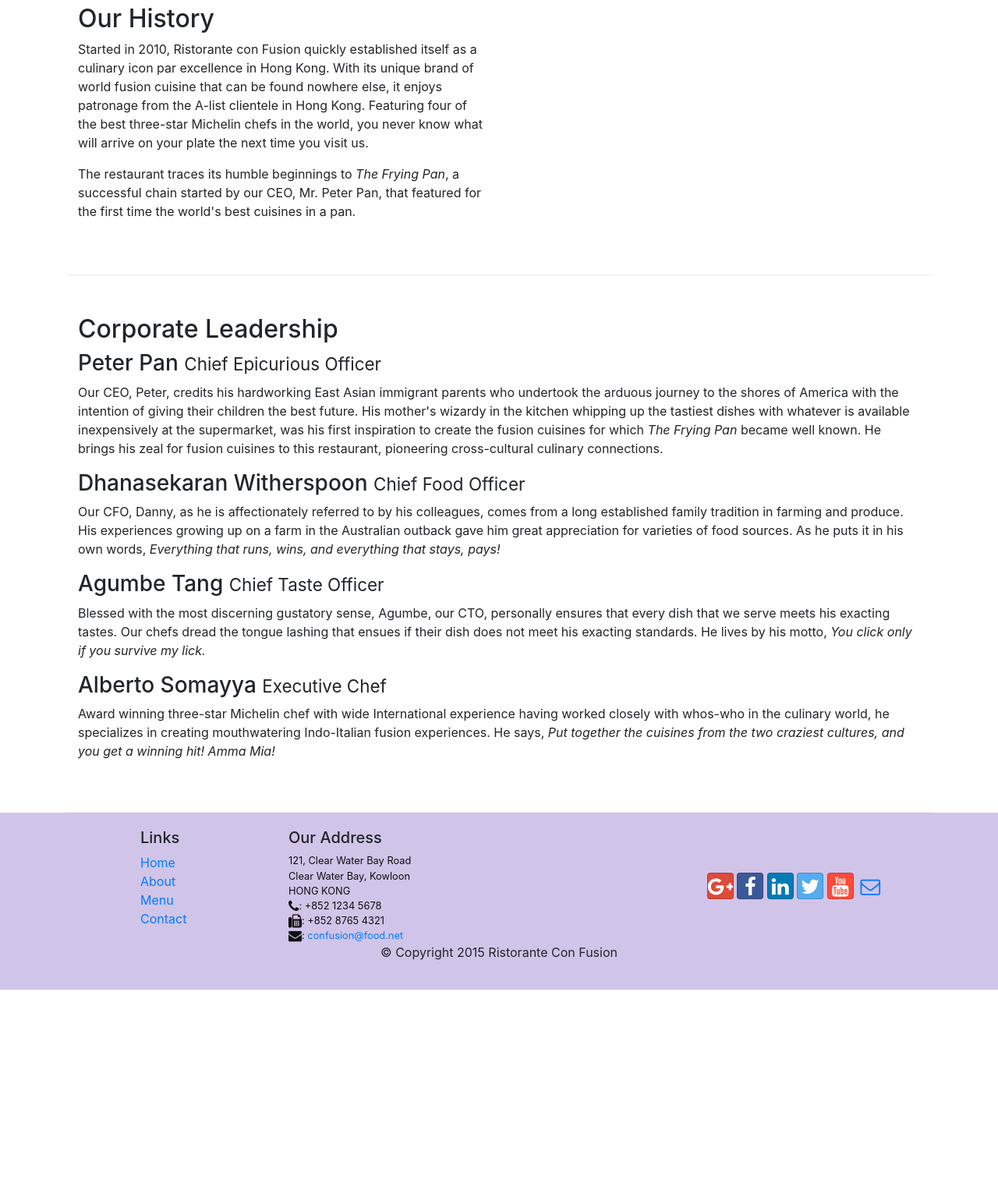
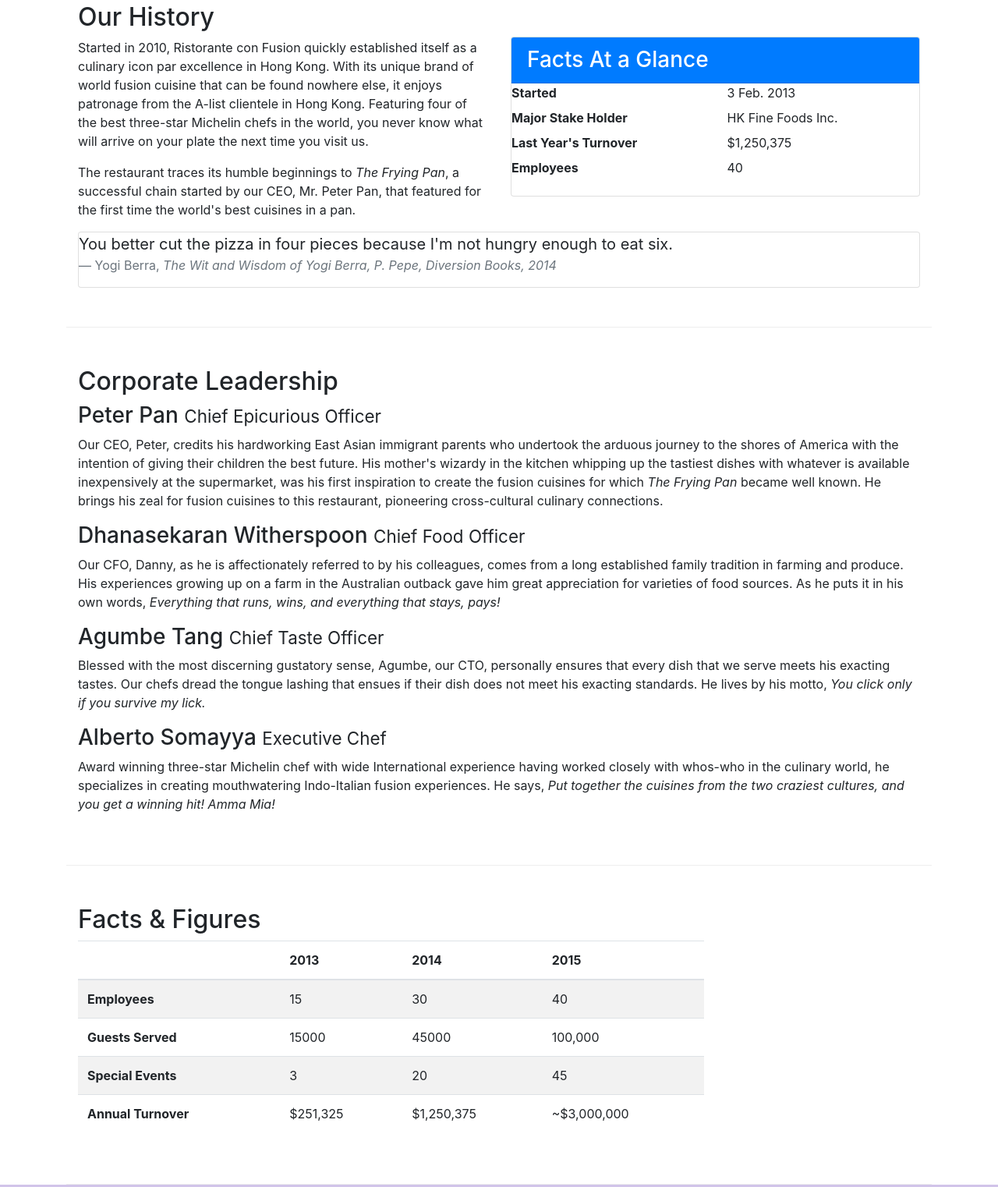
Before and after one commit to mateopy/conFusion, a website: page aboutus.html in a window 1280 px wide. Shown: the part 488-2010 px from the top of the page at 78% size. Before the commit the page ends 1757 px from the top, so only its background shows below. Drawn offline with nearby package versions, Linux system fonts and the light colour scheme.

Commit message:
Tables and Cards

```diff
--- a/aboutus.html
+++ b/aboutus.html
@@ -42,8 +42,7 @@
                     <h1>Ristorante con Fusion</h1>
                     <p>We take inspiration from the World's best cuisines, and create a unique fusion experience. Our lipsmacking creations will tickle your culinary senses!</p>
                 </div>
-                <div class="col col-sm">
-                </div>
+
             </div>
         </div>
     </header>
@@ -66,8 +65,35 @@
                 <p>Started in 2010, Ristorante con Fusion quickly established itself as a culinary icon par excellence in Hong Kong. With its unique brand of world fusion cuisine that can be found nowhere else, it enjoys patronage from the A-list clientele in Hong Kong.  Featuring four of the best three-star Michelin chefs in the world, you never know what will arrive on your plate the next time you visit us.</p>
                 <p>The restaurant traces its humble beginnings to <em>The Frying Pan</em>, a successful chain started by our CEO, Mr. Peter Pan, that featured for the first time the world's best cuisines in a pan.</p>
             </div>
-            <div class="col-sm-6 col-xl-6">
-            </div>
+            <div class="col-12 col-sm-6">
+                    <div class="card">
+                        <h3 class="card-header bg-primary text-white">Facts At a Glance</h3>
+                        <div class="card-block">
+                            <dl class="row">
+                                <dt class="col-6">Started</dt>
+                                <dd class="col-6">3 Feb. 2013</dd>
+                                <dt class="col-6">Major Stake Holder</dt>
+                                <dd class="col-6">HK Fine Foods Inc.</dd>
+                                <dt class="col-6">Last Year's Turnover</dt>
+                                <dd class="col-6">$1,250,375</dd>
+                                <dt class="col-6">Employees</dt>
+                                <dd class="col-6">40</dd>
+                           </dl>
+                        </div>
+                    </div>
+                </div>
+                <div class="col-12">
+                        <div class="card card-block bg-faded">
+                            <blockquote class="blockquote">
+                                <p class="mb-0">You better cut the pizza in four pieces because
+                                    I'm not hungry enough to eat six.</p>
+                                <footer class="blockquote-footer">Yogi Berra,
+                                  <cite title="Source Title">The Wit and Wisdom of Yogi Berra,
+                                    P. Pepe, Diversion Books, 2014</cite>
+                                </footer>
+                            </blockquote>
+                        </div>
+                    </div>
         </div>
 
 
@@ -84,6 +110,53 @@
                 <p class="hidden-xs-down">Award winning three-star Michelin chef with wide International experience having worked closely with whos-who in the culinary world, he specializes in creating mouthwatering Indo-Italian fusion experiences. He says, <em>Put together the cuisines from the two craziest cultures, and you get a winning hit! Amma Mia!</em></p>
             </div>
        </div>
+
+       <div class="row row-content">
+        <div class="col-12 col-sm-9">
+            <h2>Facts &amp; Figures</h2>
+            <div class="table-responsive">
+                <table class="table table-striped">
+                <thead class="thead-inverse">
+                    <tr>
+                        <th>&nbsp;</th>
+                        <th>2013</th>
+                        <th>2014</th>
+                        <th>2015</th>
+                    </tr>
+                </thead>
+                <tbody>
+                    <tr>
+                        <th>Employees</th>
+                        <td>15</td>
+                        <td>30</td>
+                        <td>40</td>
+                    </tr>
+                    <tr>
+                        <th>Guests Served</th>
+                        <td>15000</td>
+                        <td>45000</td>
+                        <td>100,000</td>
+                    </tr>
+                    <tr>
+                        <th>Special Events</th>
+                        <td>3</td>
+                        <td>20</td>
+                        <td>45</td>
+                    </tr>
+                    <tr>
+                        <th>Annual Turnover</th>
+                        <td>$251,325</td>
+                        <td>$1,250,375</td>
+                        <td>~$3,000,000</td>
+                    </tr>
+                </tbody>
+                </table>
+                </div>
+        </div>
+         <div class="col-12 col-sm-3">
+
+        </div>
+   </div>
 
     </div>
 
```
